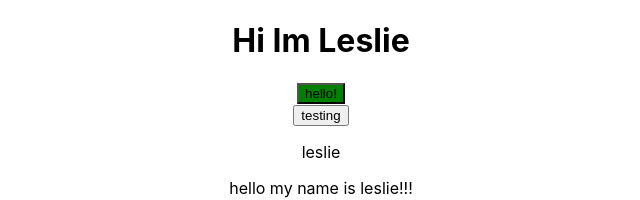
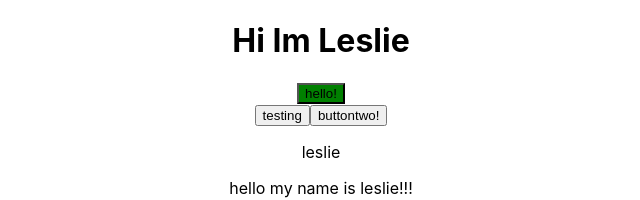
Before and after one commit to LeslieWilson/code_mentorship, a React (Create React App) app in the folder react_practice/: page / in a window 1280 px wide. Shown: the top 200 px of the page, without its empty margins (319-959 px from the left). Built offline with nearby package versions, Linux system fonts and the light colour scheme.

Commit message:
hidden line challenge finished

```diff
--- a/react_practice/src/components/ImageComponent.js
+++ b/react_practice/src/components/ImageComponent.js
@@ -2,10 +2,9 @@ import React from 'react'
 
 const ImageComponent = props =>{
   return(
-    <div className = "img">
+    <div className = {props.linepresence}>
       <p>{props.label}</p>
-  <img src={props.image} />
-
+   <img src={props.image} />
     </div>
   )
 }
--- a/react_practice/src/containers/MyName.js
+++ b/react_practice/src/containers/MyName.js
@@ -7,12 +7,12 @@ import ButtonComponent from '../components/ButtonComponent.js'
 
 const MyName = (props) =>{
   const [visibility, setVisibility] = useState("visible")
+  const [linepresence, setLinePresence] = useState("notPresent")
 
 
   let data = [
     {name: "leslie",
     text: "hello my name is leslie!!!"},
-
     {name:  "steve",
    text:" fkjfkjhfkfkfk"}
   ]
@@ -42,6 +42,7 @@ const MyName = (props) =>{
       <ImageComponent
       image = {pic.image}
       label = {pic.label}
+      linepresence = {linepresence}
       />
     )
   })
@@ -53,6 +54,16 @@ const btnClick = (event)=>{
   }else if(visibility  === "hidden"){
     setVisibility("visible")
   }
+
+}
+
+const btnClickTwo = (event)=>{
+  event.preventDefault()
+  if(linepresence === "present"){
+    setLinePresence('notPresent')
+  }else if(linepresence === "notPresent"){
+    setLinePresence('present')
+  }
 }
 
   return(
@@ -63,10 +74,13 @@ const btnClick = (event)=>{
     />
 
     <button  onClick={btnClick}>testing</button>
+    <button onClick={btnClickTwo}>buttontwo!</button>
     {information}
     {imagepic}
     </div>
   )
+
+
 
 }
 
--- a/react_practice/src/stylesheets/Tile1.css
+++ b/react_practice/src/stylesheets/Tile1.css
@@ -13,3 +13,7 @@
 .hidden{
 visibility:hidden
 }
+
+.present{
+  border:5px solid black;
+}
```
Also changed, not shown: 1 other file (tests, documents, lock files or other folders).
